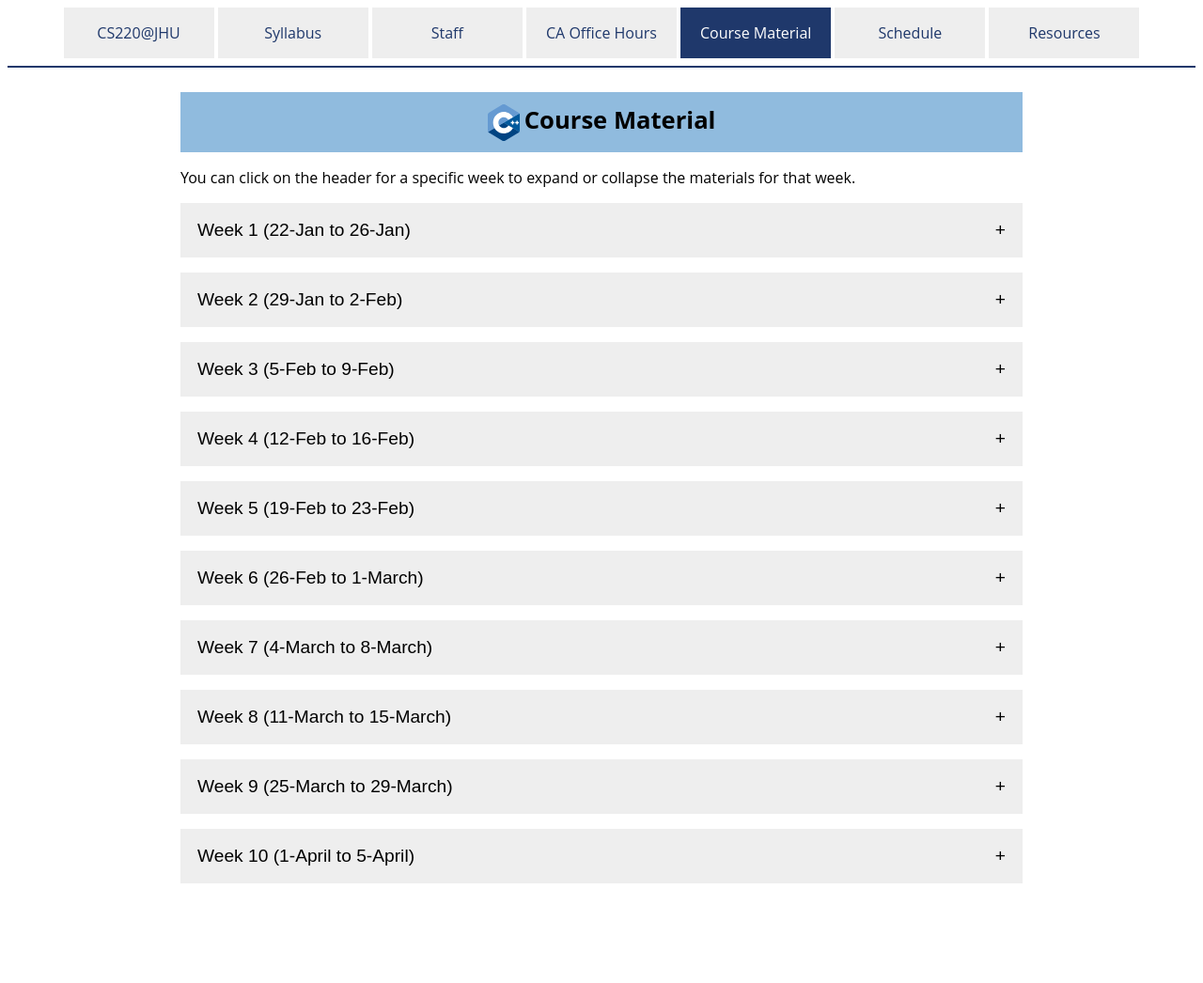
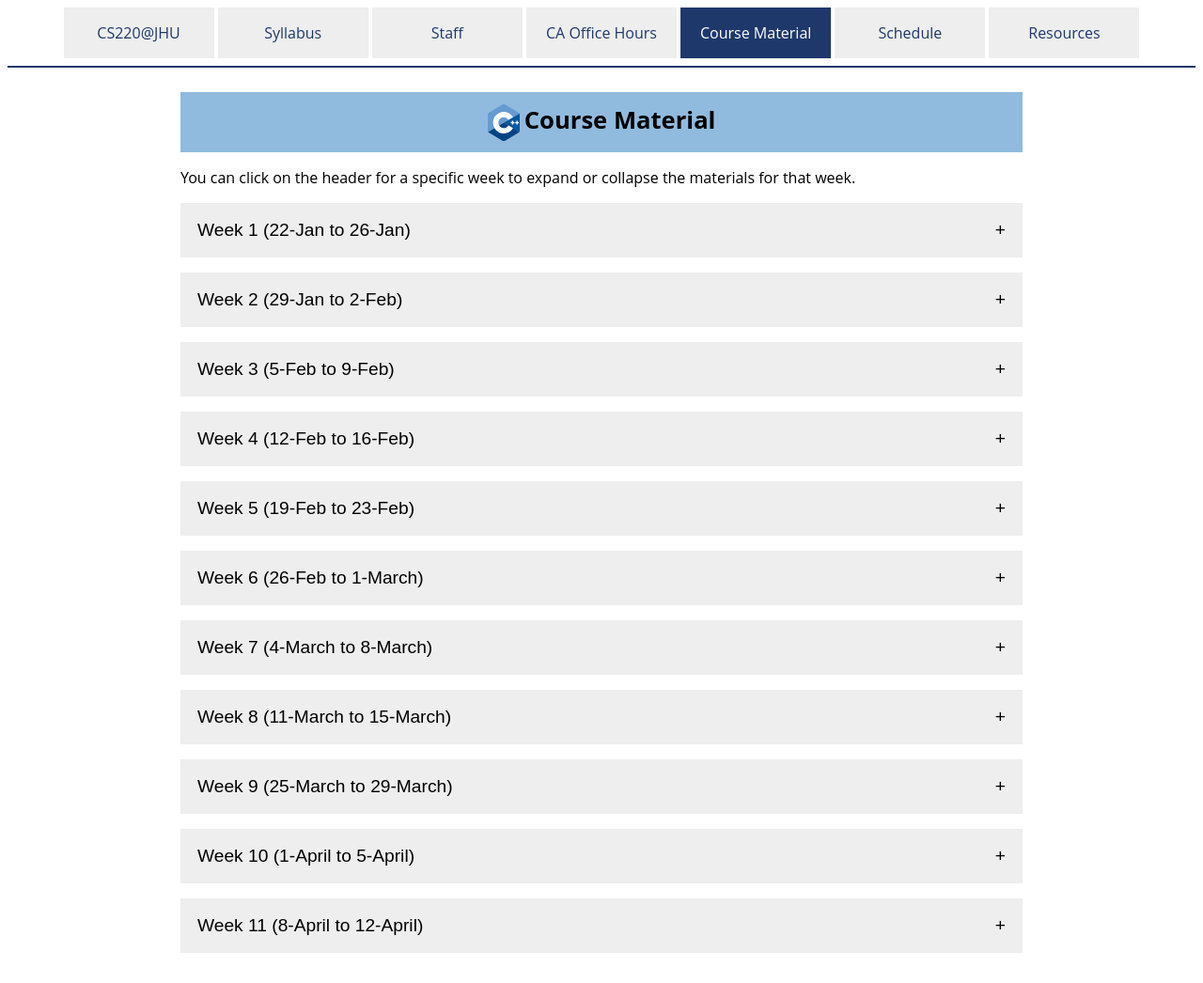
Before and after one commit to jhu-ip/cs220-f24, a Jekyll site: the page built from material.md, in a window 1280 px wide. Shown: the whole page at 94% size. Built offline with Jekyll 4.4.1, drawn with Linux system fonts in a browser that asks for light colours; before the commit the page ends 972 px from its top, so only the background shows below that; some of the changed lines change nothing that is shown.

Commit message:
added week 11

```diff
--- a/material.md
+++ b/material.md
@@ -492,38 +492,47 @@
   </tbody>
 </table>
 </div>
-<!--
-<button type="button" id="week_11_toggle" class="week_control_button">Week 11 (6-Nov to 10-Nov)</button>
+<button type="button" id="week_11_toggle" class="week_control_button">Week 11 (8-April to 12-April)</button>
 <div id="week_11" class="collapsible">
 <table>
   <thead>
     <tr>
       <th></th>
-      <th>Day 29 (6-Nov)</th>
-      <th>Day 30 (8-Nov)</th>
-      <th>Day 31 (10-Nov)</th>
+      <th>Day 31 (6-Nov)</th>
+      <th>Day 32 (8-Nov)</th>
+      <th>Day 33 (10-Nov)</th>
     </tr>
   </thead>
   <tbody>
     <tr>
       <td>Videos</td>
       <td><a class='external' target='_blank' href='https://jh.hosted.panopto.com/Panopto/Pages/Viewer.aspx?id=fed0c83c-bcd8-4341-8b0e-ae2300279cf6'>Template functions</a><br><a class='external' target='_blank' href='https://jh.hosted.panopto.com/Panopto/Pages/Viewer.aspx?id=06bf6f38-8f76-4b19-80f4-ae2300279c79'>Template classes</a></td>
+      <td><a class='external' target='_blank' href='https://jh.hosted.panopto.com/Panopto/Pages/Viewer.aspx?id=7cdea279-e109-4ba8-b99d-ae2300279bea'>Inheritance</a><br>
+      <a class='external' target='_blank' href='https://jh.hosted.panopto.com/Panopto/Pages/Viewer.aspx?id=873d6ec0-a562-47f2-b098-ae2300279b28'>Polymorphism</a></td>
+      <td><a class='external' target='_blank' href='https://jh.hosted.panopto.com/Panopto/Pages/Viewer.aspx?id=162dba01-3c6a-4358-8179-ae23002799fe'>Dynamic dispatch</a><br>
+      <a class='external' target='_blank' href='https://jh.hosted.panopto.com/Panopto/Pages/Viewer.aspx?id=0e849f80-9dec-47c1-aaac-ae2300279986'>Function hiding & abstract classes</a><br>
+      <a class='external' target='_blank' href='https://jh.hosted.panopto.com/Panopto/Pages/Viewer.aspx?id=5d6fdb70-910c-4823-b4a0-ae23002797a1'>Virtual destructors</a></td>
     </tr>
     <tr>
       <td>Slides</td>
       <td><a href='slides/day31_template_functions.pdf'>Template functions</a><br><a href='slides/day31_template_classes.pdf'>Template classes</a></td>
+      <td><a href='slides/day32_inheritance.pdf'>Inheritance</a><br>
+      <a href='slides/day32_polymorphism.pdf'>Polymorphism</a></td>
+      <td><a href='slides/day33_dynamic_dispatch.pdf'>Dynamic dispatch</a><br>
+      <a href='slides/day33_function_hiding_abstract_classes.pdf'>Function hiding & abstract classes</a><br>
+      <a href='slides/day33_virtual_destructors.pdf'>Virtual destructors</a></td>
     </tr>
     <tr>
       <td>Recap<br>Questions</td>
-      <td><a href='questions/day29.html'>Day 29</a></td>
-      <td><a href='questions/day30.html'>Day 30</a></td>
       <td><a href='questions/day31.html'>Day 31</a></td>
+      <td><a href='questions/day32.html'>Day 32</a></td>
+      <td><a href='questions/day33.html'>Day 33</a></td>
     </tr>
     <tr>
       <td>Exercise</td>
-      <td><a href='exercise/ex29.html'>Exercise 29</a></td>
-      <td><a href='exercise/ex30.html'>Exercise 30</a></td>
       <td><a href='exercise/ex31.html'>Exercise 31</a></td>
+      <td><a href='exercise/ex32.html'>Exercise 32</a></td>
+      <td><a href='exercise/ex33.html'>Exercise 33</a></td>
     </tr>
     <tr>
       <td>Additional<br>Resources</td>
@@ -534,7 +543,7 @@
   </tbody>
 </table>
 </div>
-
+<!--
 <button type="button" id="week_12_toggle" class="week_control_button">Week 12 (13-Nov to 17-Nov)</button>
 <div id="week_12" class="collapsible">
 <table>
@@ -549,20 +558,10 @@
   <tbody>
     <tr>
       <td>Videos</td>
-      <td><a class='external' target='_blank' href='https://jh.hosted.panopto.com/Panopto/Pages/Viewer.aspx?id=7cdea279-e109-4ba8-b99d-ae2300279bea'>Inheritance</a><br>
-      <a class='external' target='_blank' href='https://jh.hosted.panopto.com/Panopto/Pages/Viewer.aspx?id=873d6ec0-a562-47f2-b098-ae2300279b28'>Polymorphism</a></td>
-      <td><a class='external' target='_blank' href='https://jh.hosted.panopto.com/Panopto/Pages/Viewer.aspx?id=162dba01-3c6a-4358-8179-ae23002799fe'>Dynamic dispatch</a><br>
-      <a class='external' target='_blank' href='https://jh.hosted.panopto.com/Panopto/Pages/Viewer.aspx?id=0e849f80-9dec-47c1-aaac-ae2300279986'>Function hiding & abstract classes</a><br>
-      <a class='external' target='_blank' href='https://jh.hosted.panopto.com/Panopto/Pages/Viewer.aspx?id=5d6fdb70-910c-4823-b4a0-ae23002797a1'>Virtual destructors</a></td>
       <td><a class='external' target='_blank' href='https://jh.hosted.panopto.com/Panopto/Pages/Viewer.aspx?id=2edb2b97-e40e-4200-94ce-ae23002790c9'>OO Design & UML Diagrams</a></td>
     </tr>
     <tr>
       <td>Slides</td>
-      <td><a href='slides/day32_inheritance.pdf'>Inheritance</a><br>
-      <a href='slides/day32_polymorphism.pdf'>Polymorphism</a></td>
-      <td><a href='slides/day33_dynamic_dispatch.pdf'>Dynamic dispatch</a><br>
-      <a href='slides/day33_function_hiding_abstract_classes.pdf'>Function hiding & abstract classes</a><br>
-      <a href='slides/day33_virtual_destructors.pdf'>Virtual destructors</a></td>
       <td><a href='slides/day34_oo_design_uml.pdf'>OO Design & UML Diagrams</a></td>
     </tr>
     <tr>
```
